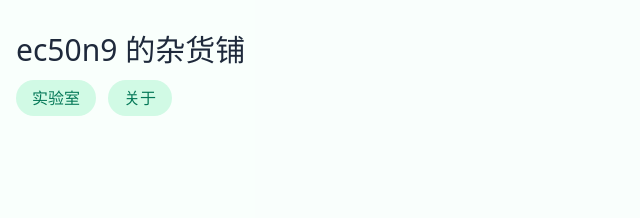
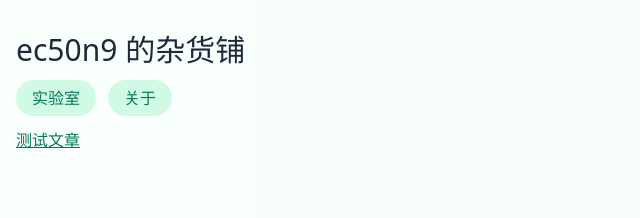
Before and after one commit to ec50n9/blog, a Nuxt app: page / in a window 1280 px wide. Shown: the top 218 px of the page, without its empty margins (0-640 px from the left). Built offline with nearby package versions, Linux system fonts and the light colour scheme.

Commit message:
增加文章列表

```diff
--- /dev/null
+++ b/components/app/Nav.vue
@@ -0,0 +1,17 @@
+<script lang="ts" setup>
+defineProps<{
+  navList: { name: string; path: string }[]
+}>()
+</script>
+
+<template>
+  <ul class="flex items-center flex-wrap gap-3">
+    <li
+      v-for="item in navList"
+      :key="item.path"
+      class="px-4 py-1.5 rd-full bg-emerald-100 c-emerald-7"
+    >
+      <NuxtLink :to="item.path">{{ item.name }}</NuxtLink>
+    </li>
+  </ul>
+</template>
--- /dev/null
+++ b/components/article/List.vue
@@ -0,0 +1,13 @@
+<script lang="ts" setup>
+defineProps<{
+  articleList: Article[]
+}>()
+</script>
+
+<template>
+  <ul>
+    <li v-for="item in articleList" :key="item.id" class="c-emerald-7 underline">
+      <NuxtLink :to="`/articles/${item.id}`">{{ item.title }}</NuxtLink>
+    </li>
+  </ul>
+</template>
--- /dev/null
+++ b/pages/articles/[id].vue
@@ -0,0 +1,9 @@
+<script lang="ts" setup>
+const route = useRoute()
+</script>
+
+<template>
+  <div class="p-4">
+    {{ route.params.id }}
+  </div>
+</template>
--- /dev/null
+++ b/pages/articles/index.vue
@@ -0,0 +1,7 @@
+<script lang="ts" setup></script>
+
+<template>
+  <div>
+
+  </div>
+</template>
--- a/pages/index.vue
+++ b/pages/index.vue
@@ -7,19 +7,22 @@ const navList = useState("navList", () => [
   { name: "实验室", path: "/lab" },
   { name: "关于", path: "/about" },
 ]);
+
+const articleList = useState<Article[]>("articleList", () => [
+  {
+    id: 1,
+    title: "测试文章",
+    content: "测试内容",
+    created_at: Date.now(),
+    updated_at: Date.now(),
+  },
+]);
 </script>
 
 <template>
   <div>
     <AppHeader title="ec50n9 的杂货铺" />
-    <ul class="px-4 py-3 flex items-center flex-wrap gap-3">
-      <li
-        v-for="item in navList"
-        :key="item.path"
-        class="px-4 py-1.5 rd-full bg-emerald-100 c-emerald-7"
-      >
-        <NuxtLink :to="item.path">{{ item.name }}</NuxtLink>
-      </li>
-    </ul>
+    <AppNav class="mt-3 px-4" :nav-list="navList" />
+    <ArticleList class="mt-3 px-4" :article-list="articleList" />
   </div>
 </template>
--- a/tsconfig.json
+++ b/tsconfig.json
@@ -1,4 +1,7 @@
 {
   // https://nuxt.com/docs/guide/concepts/typescript
-  "extends": "./.nuxt/tsconfig.json"
+  "extends": "./.nuxt/tsconfig.json",
+  "compilerOptions": {
+    "typeRoots": ["@/types"],
+  }
 }
```
Also changed, not shown: types/article.d.ts (added, +8 -0 lines), components/app/Footer.vue (renamed from components/AppFooter.vue), components/app/Header.vue (renamed from components/AppHeader.vue), types/global.d.ts (added).
